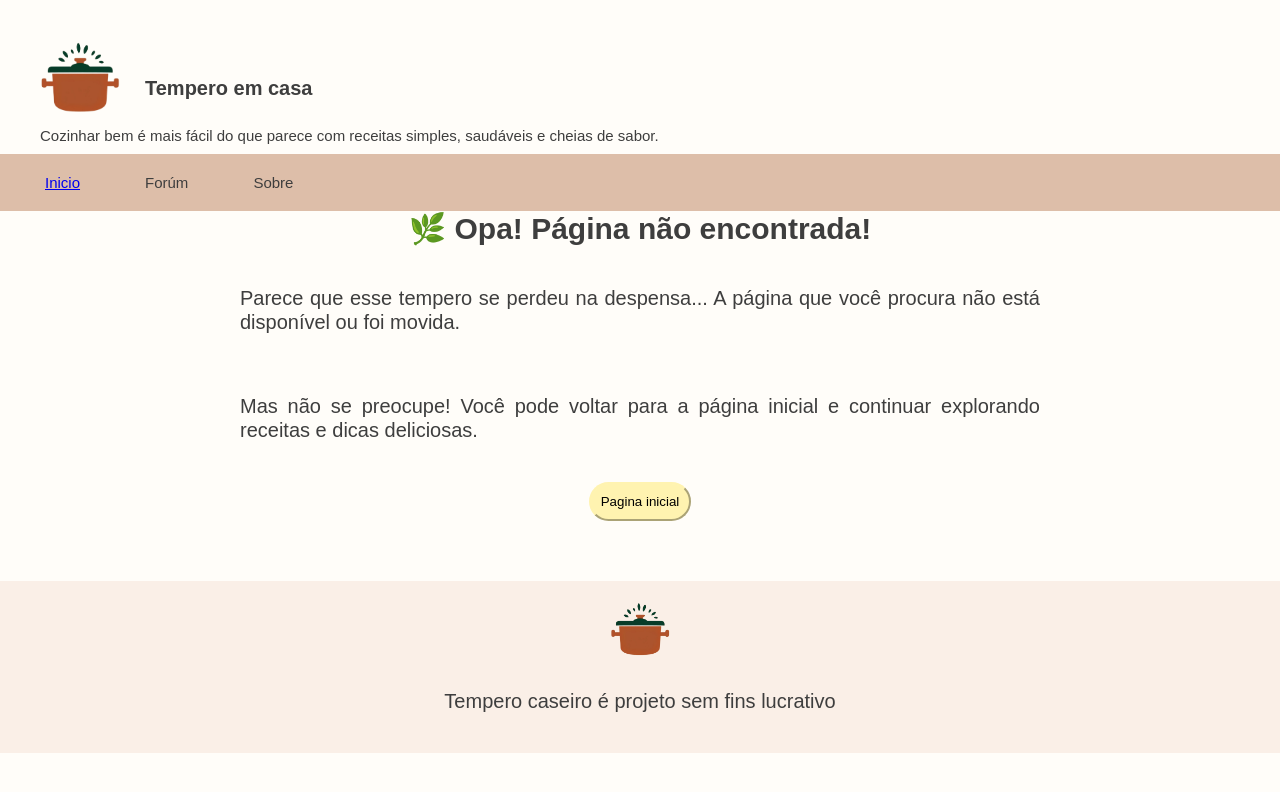
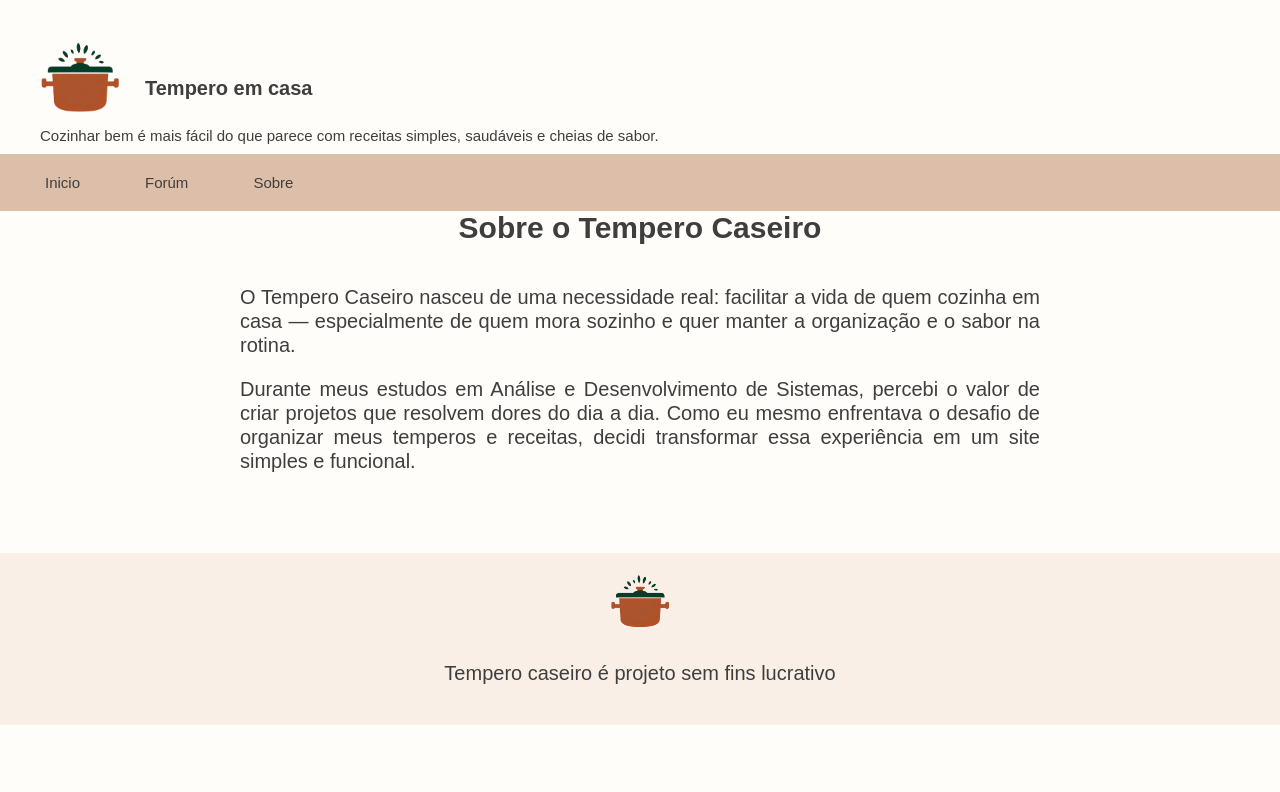
Before and after one commit to Israel-w-costa/tempero_caseiro, a React (Vite) app: page /pages/sobre in a window 1280 px wide. Shown: the top 792 px of the page. Built offline with nearby package versions, Linux system fonts and the light colour scheme.

Commit message:
criando a pagina sobre

```diff
--- a/src/Router/MainRouter/Index.tsx
+++ b/src/Router/MainRouter/Index.tsx
@@ -2,12 +2,14 @@ import {  createBrowserRouter, RouterProvider} from "react-router-dom"
 import App from '../../App.tsx'
 import Recipal from "../../pages/Recipals/index.tsx";
 import PageNotFound from "../../pages/PageNotFound/index.tsx";
+import Sobre from "../../pages/Sobre/index.tsx";
 
 export default function MainRouter () {
     const router = createBrowserRouter ([
   {path:"/",element:<App/>},
   {path:"pages/Recipal/:id", element :<Recipal/>},
-  {path:"*", element :<PageNotFound/>}
+  {path:"*", element :<PageNotFound/>},
+  {path:"pages/sobre", element :<Sobre/>},
 ])
 
     return  <RouterProvider router={router}/>
--- a/src/components/CardRecipal/index.tsx
+++ b/src/components/CardRecipal/index.tsx
@@ -13,7 +13,7 @@ export default function CardRecipal  () {
 
    <div className={styles.container_recitas}
      key={recipalCard.id}>
-    <Link to={`../../pages/Recipal/${recipalCard.id}` }>
+    <Link to={`../../pages/Recipal/${recipalCard.id}`} className={styles.container_link}>
       <div className={styles.container_imagem_recitas}>
       <img src={recipalCard.imagem} alt={recipalCard.tituloPrincipal}/>
       <h3>{recipalCard.tituloPrincipal}</h3>
--- a/src/components/CardRecipal/styles.module.css
+++ b/src/components/CardRecipal/styles.module.css
@@ -21,6 +21,16 @@ margin: 1rem 6rem;
   transform: translateY(-4px);
   transition: all 0.3s ease;
 }
+.container_link {
+  text-decoration: none;
+  display: -webkit-box;
+  -webkit-box-orient:block-axis;
+  -webkit-line-clamp: 4;
+  line-clamp:4;
+  overflow: hidden;
+  text-overflow: ellipsis;
+}
+
 .container_imagem_recitas img {
     max-width: 32rem;
 }
@@ -30,12 +40,7 @@ margin: 1rem 6rem;
     list-style:none;
 }
 
+.container_imagem_recitas p {
+margin: 2rem;
 
-
-.container_imagem_recitas p {
-  display: -webkit-box;
-  -webkit-box-orient:block-axis;
-  -webkit-line-clamp: 2;
-  overflow: hidden;
-  text-overflow: ellipsis;
 }
--- a/src/components/Navagate/index.tsx
+++ b/src/components/Navagate/index.tsx
@@ -5,7 +5,7 @@ export default function Navagate () {
    return (
     <nav>
     <ul className={styles.container_navagate}>
-      <Link to={"/"}><li>Inicio</li> </Link>
+      <Link to={"/"} className={styles.container_navagate_link}><li>Inicio</li> </Link>
       <li><a href="#"/>Forúm</li>
       <li><a href="#"/>Sobre</li>
     </ul>
--- a/src/components/Navagate/styles.module.css
+++ b/src/components/Navagate/styles.module.css
@@ -12,3 +12,8 @@
     margin-left: 2.5rem;
     align-content: flex-end;
 }
+
+.container_navagate_link {
+    text-decoration: none;
+    color :var( --cinzaEscuro)
+}
--- /dev/null
+++ b/src/pages/Sobre/index.tsx
@@ -0,0 +1,19 @@
+import MainLayout from "../../templates/MainLayout";
+import styles from './styles.module.css'
+
+export default function sobre() {
+    return (
+        <MainLayout>
+            <div className={styles.container_sobre}>
+                <h1>Sobre o Tempero Caseiro</h1>
+                <div>
+                    <p>O Tempero Caseiro nasceu de uma necessidade real: facilitar a vida de quem cozinha em casa — especialmente de quem mora sozinho e quer manter a organização e o sabor na rotina.</p>
+                    <p>Durante meus estudos em Análise e Desenvolvimento de Sistemas,
+                    percebi o valor de criar projetos que resolvem dores do dia a dia.
+                    Como eu mesmo enfrentava o desafio de organizar meus temperos e receitas,
+                    decidi transformar essa experiência em um site simples e funcional.</p>
+                </div>
+            </div>
+        </MainLayout>
+    )
+}
--- /dev/null
+++ b/src/pages/Sobre/styles.module.css
@@ -0,0 +1,6 @@
+.container_sobre {
+    display: flex;
+    flex-direction: column;
+    align-items: center;
+    gap: 2rem;
+}
```
